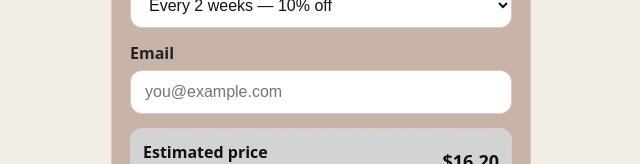
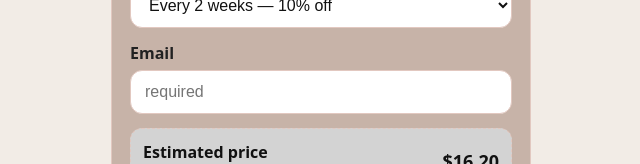
Before and after one commit to masonbarneslv/standard-issue-coffee-co., a Next.js app: page /subscribe in a window 1280 px wide. Shown: the part 435-599 px from the top of the page, without its empty margins (319-959 px from the left). Built offline with nearby package versions, Linux system fonts and the light colour scheme.

Commit message:
Update page.jsx

```diff
--- a/app/subscribe/page.jsx
+++ b/app/subscribe/page.jsx
@@ -113,7 +113,7 @@ export default function SubscribePage() {
               style={styles.input}
               type="email"
               required
-              placeholder="you@example.com"
+              placeholder="required"
               value={email}
               onChange={(e) => setEmail(e.target.value)}
             />
```
